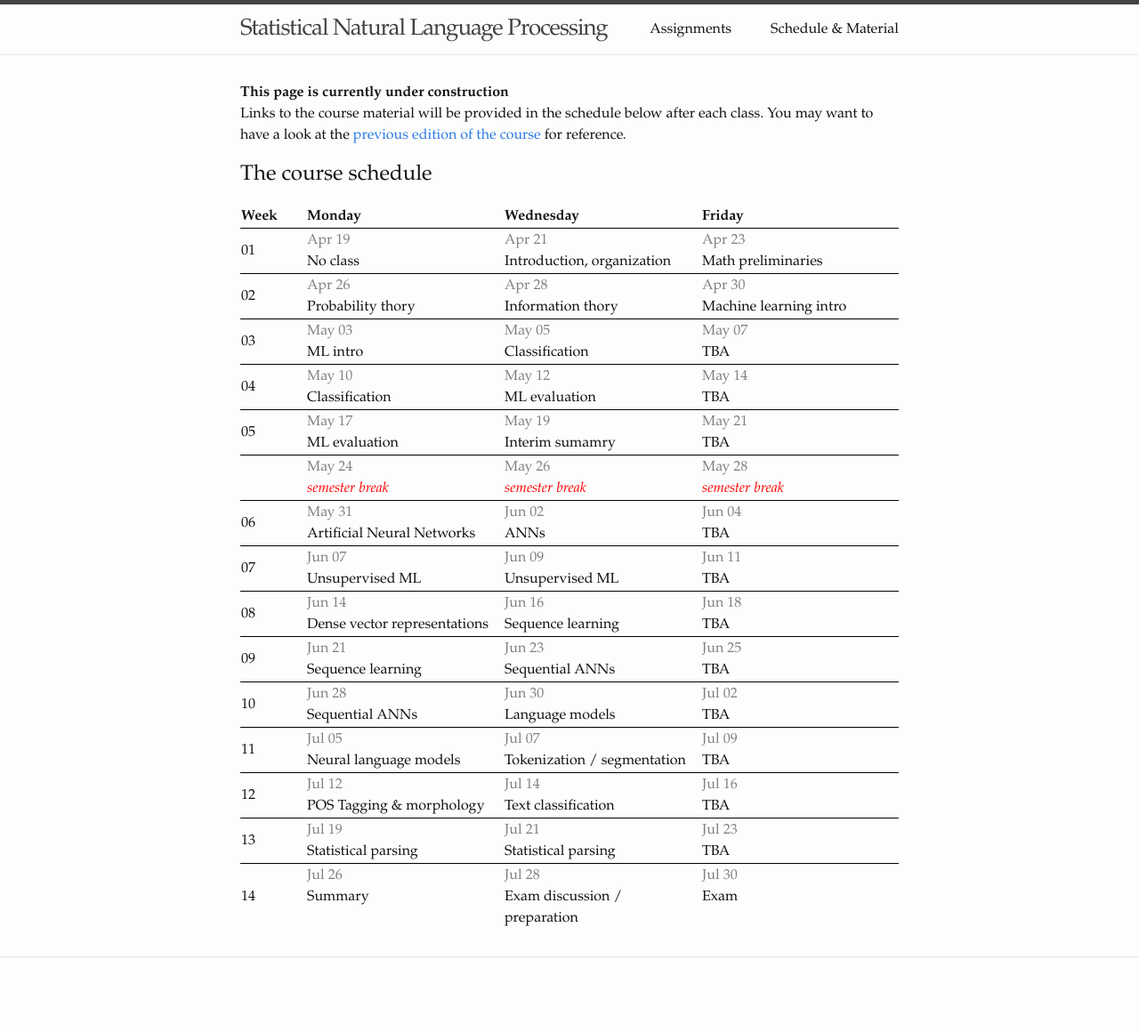
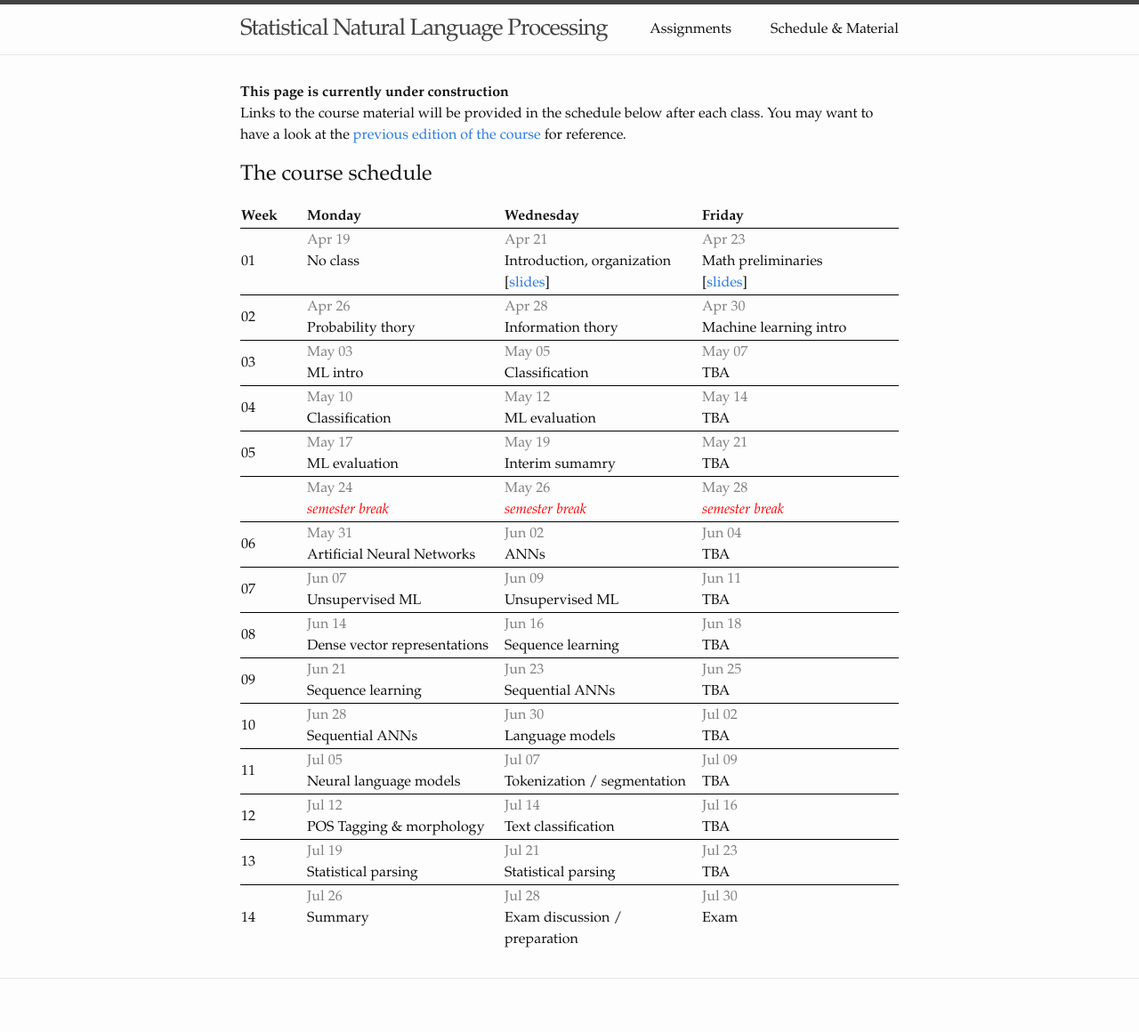
Before and after one commit to snlp2021/snlp2021.github.io, a Jekyll site: the page built from schedule.md, in a window 1280 px wide. Shown: the whole page at 89% size. Built offline with Jekyll 4.4.1, drawn with Linux system fonts in a browser that asks for light colours; before the commit the page ends 1136 px from its top, so only the background shows below that.

Commit message:
Update slides.

```diff
--- a/_data/schedule.yml
+++ b/_data/schedule.yml
@@ -4,8 +4,12 @@
       topic: No class
     Apr 21:
       topic: Introduction, organization
+      links:
+        slides: slides/introduction.pdf
     Apr 23:
       topic: Math preliminaries
+      links:
+        slides: slides/math-refresher.pdf
 - week: "02"
   dates:
     Apr 26:
```
Also changed, not shown: 2 other files.
